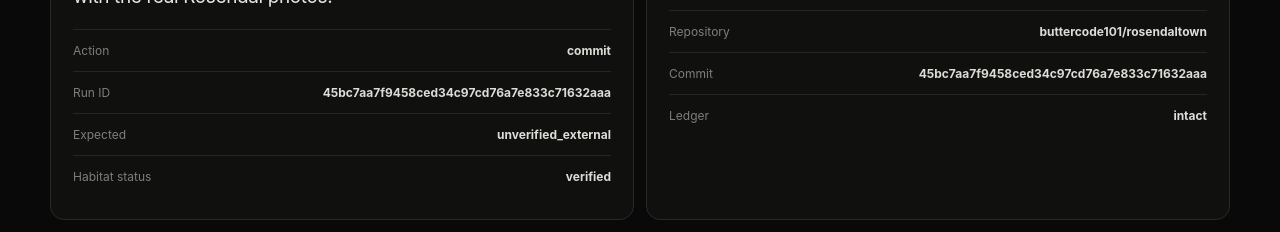
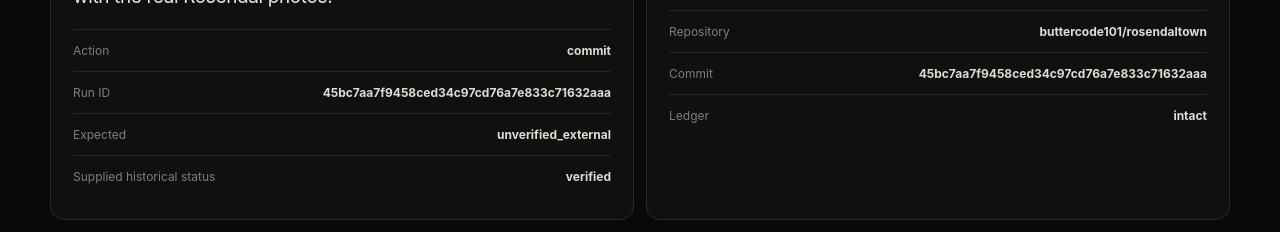
Before and after one commit to buttercode101/Habitat, a Next.js app in the folder web/: page /proof-demo in a window 1280 px wide. Shown: the part 1190-1422 px from the top of the page. Built offline with nearby package versions, Linux system fonts and the light colour scheme.

Commit message:
Disambiguate historical Habitat proof status

```diff
--- a/web/app/proof-demo/ProofDemo.tsx
+++ b/web/app/proof-demo/ProofDemo.tsx
@@ -194,7 +194,7 @@ export default function ProofDemo() {
           <Row label="Action" value={proof.claim.action} />
           <Row label="Run ID" value={proof.claim.run_id} />
           <Row label="Expected" value={proof.claim.expected_status} />
-          <Row label="Habitat status" value={proof.claim.status} />
+          <Row label="Supplied historical status" value={proof.claim.status} />
         </article>
         <article className="proof-card">
           <h2>Evidence</h2>
```
